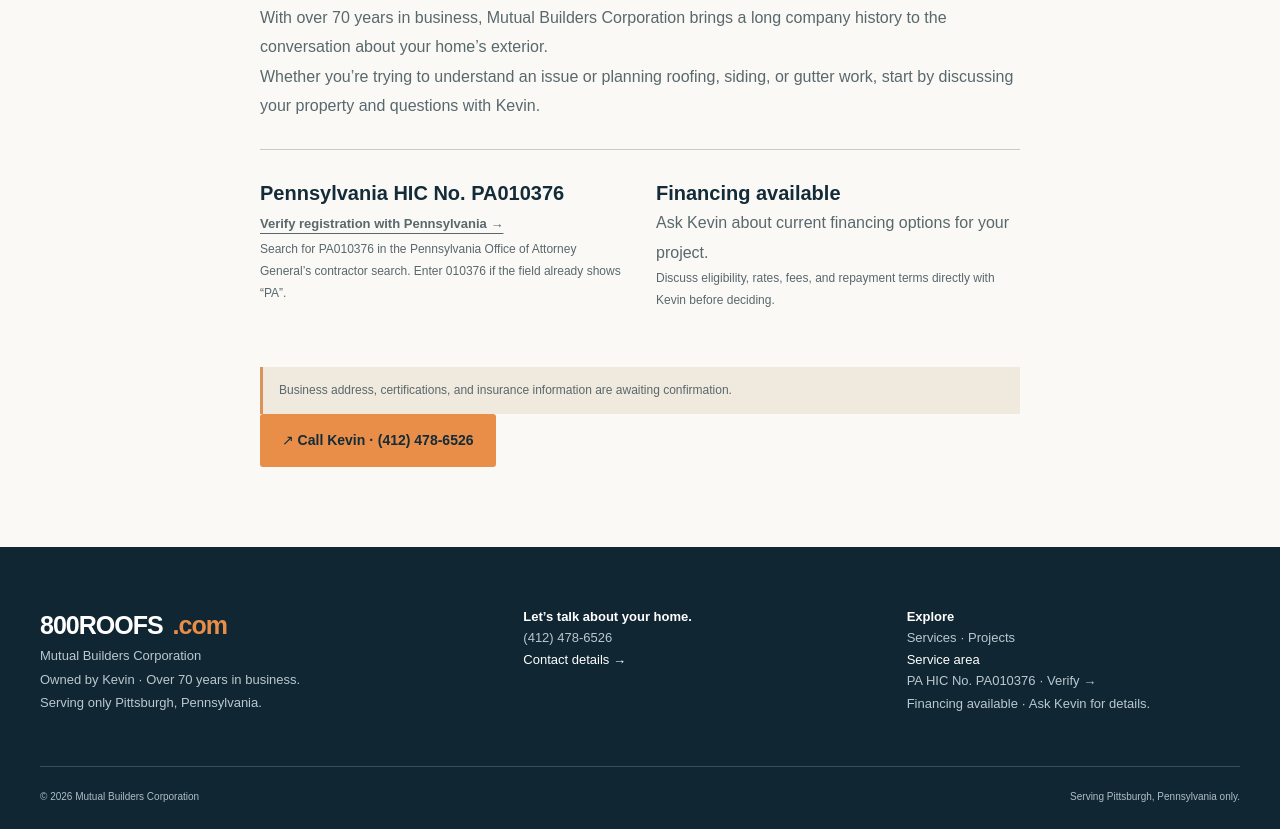
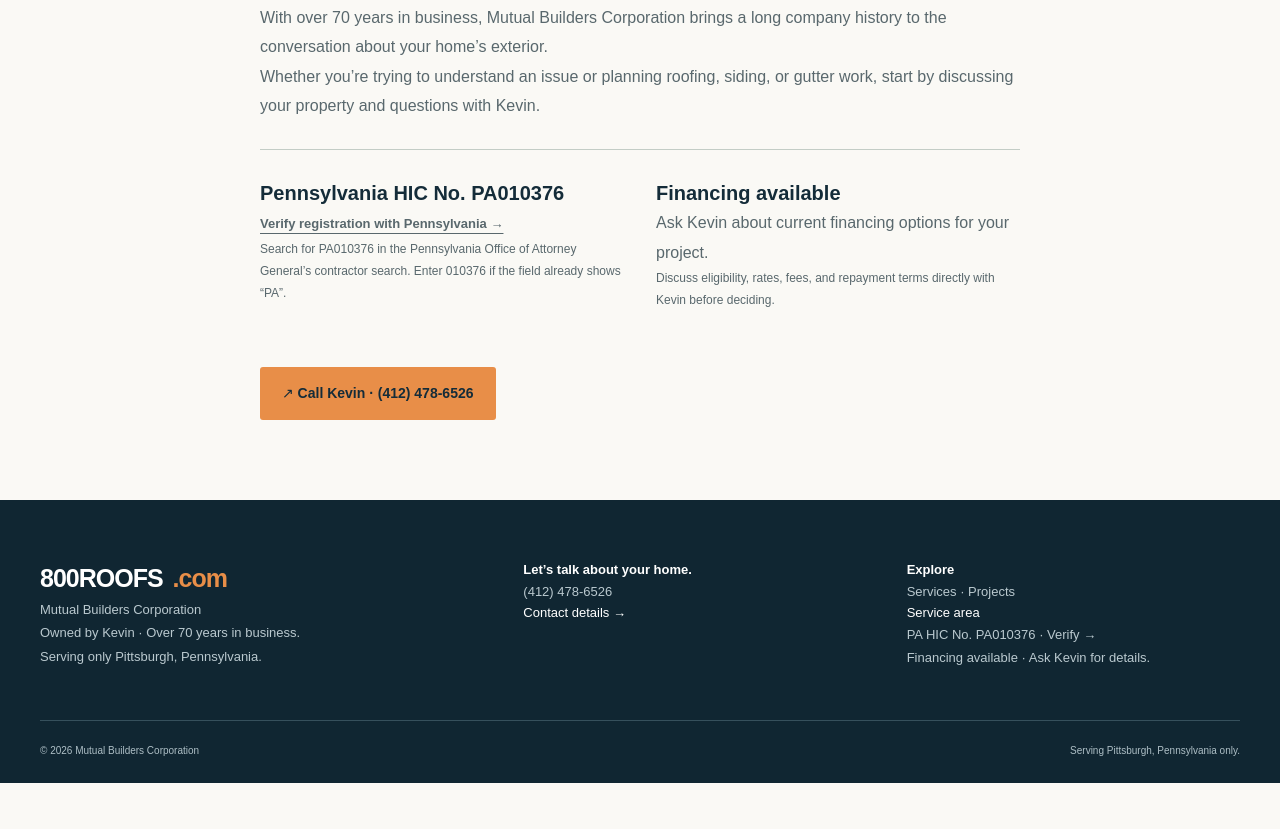
Before and after one commit to The-Hustler-Hattab/800roofs, an Astro site: page /about in a window 1280 px wide. Shown: the part 566-1395 px from the top of the page. After the commit the page ends 1349 px from the top, so only its background shows below. Built offline with nearby package versions, Linux system fonts and the light colour scheme; Astro itself is replaced by a stand-in of ours.

Commit message:
updated wording

```diff
--- a/src/pages/about.astro
+++ b/src/pages/about.astro
@@ -6,5 +6,5 @@ import { business } from '../config/business';
 ---
 <Layout title={`About Kevin | ${business.name}`} description="Mutual Builders Corporation is owned by Kevin and has been in business for over 70 years. Serving Pittsburgh, Pennsylvania only.">
   <section class="page-intro wrap"><div class="eyebrow">ABOUT {business.name}</div><h1>A local company.<br/>A name you can talk to.</h1></section>
-  <article class="wrap content"><p>{business.name} offers complete roofing, siding, and gutters and is owned by Kevin, serving Pittsburgh, Pennsylvania only.</p><h2>{business.history}.</h2><p>With over 70 years in business, Mutual Builders Corporation brings a long company history to the conversation about your home’s exterior.</p><p>Whether you’re trying to understand an issue or planning roofing, siding, or gutter work, start by discussing your property and questions with Kevin.</p><BusinessDetails/><p class="notice">Business address, certifications, and insurance information are awaiting confirmation.</p><CallButton/></article>
+  <article class="wrap content"><p>{business.name} offers complete roofing, siding, and gutters and is owned by Kevin, serving Pittsburgh, Pennsylvania only.</p><h2>{business.history}.</h2><p>With over 70 years in business, Mutual Builders Corporation brings a long company history to the conversation about your home’s exterior.</p><p>Whether you’re trying to understand an issue or planning roofing, siding, or gutter work, start by discussing your property and questions with Kevin.</p><BusinessDetails/><p ></p><CallButton/></article>
 </Layout>
```
